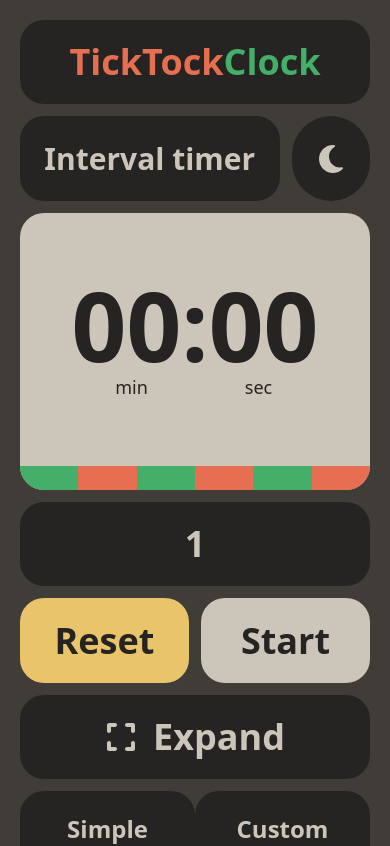
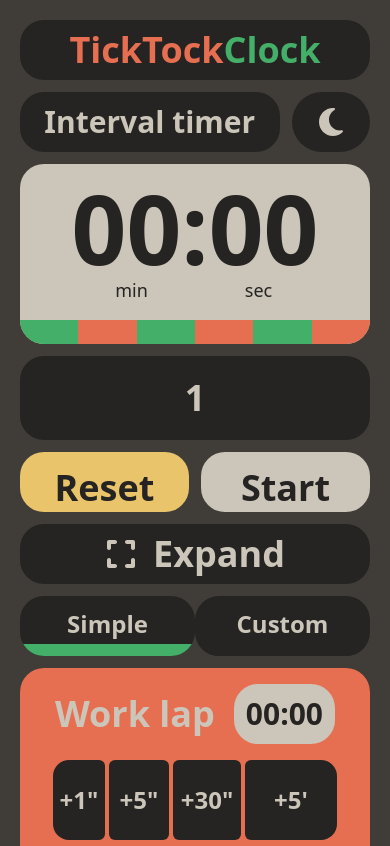
Before and after one commit to jesu-m0/TickTockClock, a React (Vite) app in the folder TickTockClock/: page / in a window 390 px wide. Shown: the top 846 px of the page. Built offline with nearby package versions, Linux system fonts and the light colour scheme.

Commit message:
Update mainPage.tsx

```diff
--- a/TickTockClock/src/components/mainPage.tsx
+++ b/TickTockClock/src/components/mainPage.tsx
@@ -166,9 +166,9 @@ const MainPage: React.FC = () => {
       }, [simpleTimerInfo.currentAnimation]);
 
       return (
-            <div>
+            <div className="pb-16">
                   <div className="container mx-auto p-5">
-                        <div className="grid grid-cols-12 lg:gap-5 gap-3 lg:auto-rows-[100px] auto-rows-[10vh]">
+                        <div className="grid grid-cols-12 lg:gap-5 gap-3" style={{ gridAutoRows: 'clamp(60px, 8vw, 100px)' }}>
                               <Header></Header>
 
                               {/*Clock */}
```
